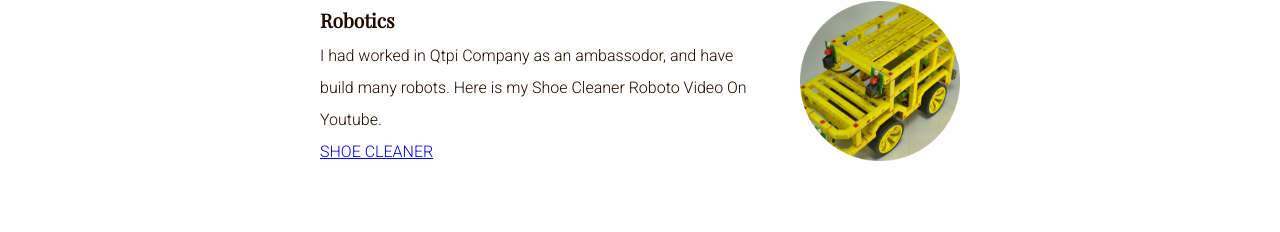
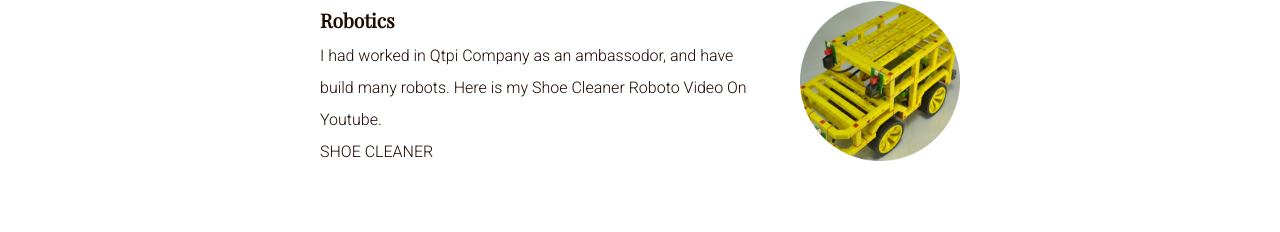
Before and after one commit to ArmeenK/ArmeenK.github.io, a plain HTML site: page CSS-MY Site/index.html in a window 1280 px wide. Shown: the part 1696-1928 px from the top of the page. Drawn offline with nearby package versions, Linux system fonts and the light colour scheme.

Commit message:
Update styles.css

```diff
--- a/CSS-MY Site/CSS/styles.css
+++ b/CSS-MY Site/CSS/styles.css
@@ -150,9 +150,11 @@ hr{
     padding-bottom: 2%;
     background-color: #BF8B67;
 }
-a:hover{
-    color: #ffffff;
+a{
+    text-decoration: none;
+    color: #1C0A00;
 }
+
 .footer-link1{
     position: absolute;
     left: 40%;
```
